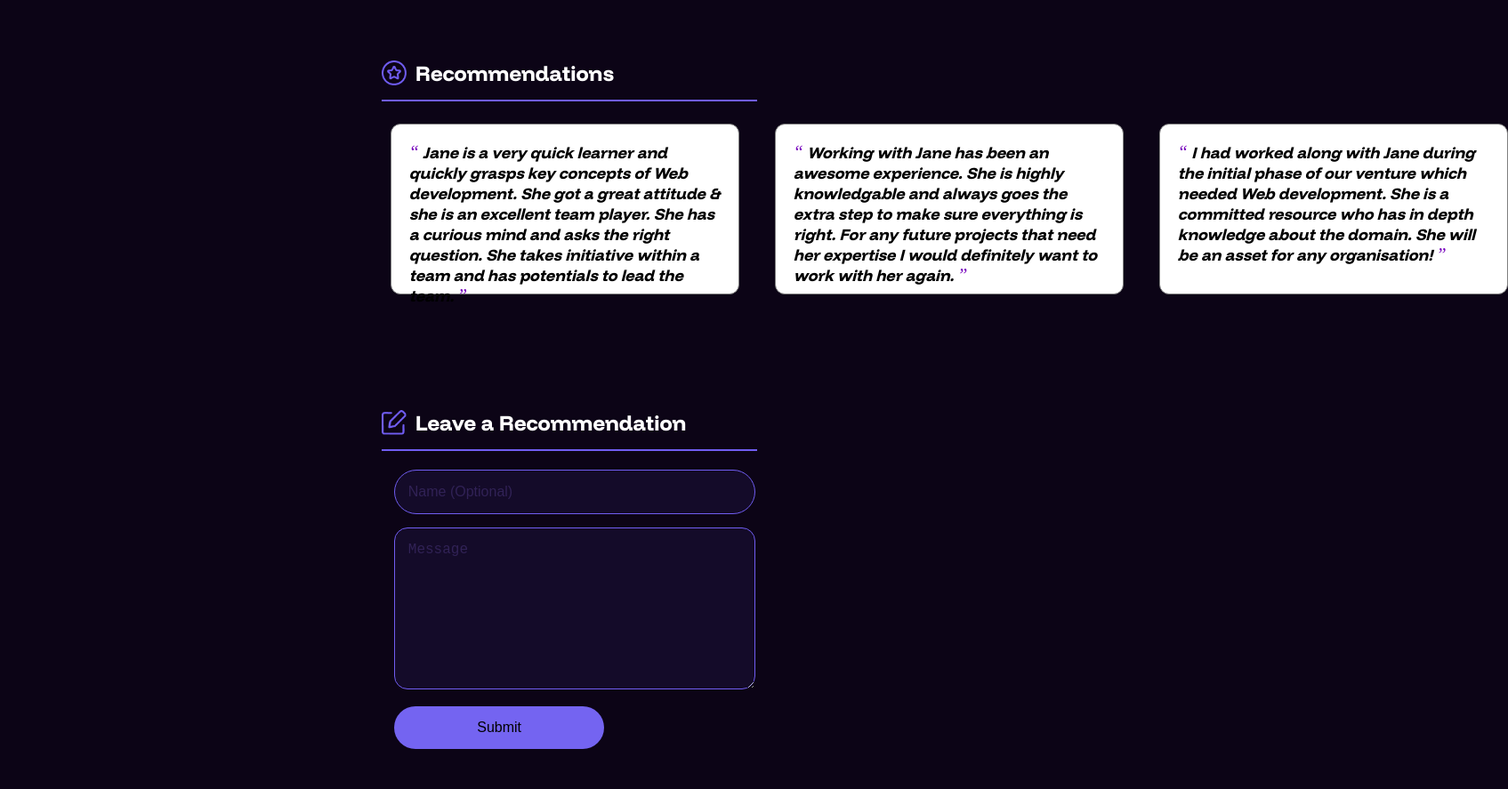
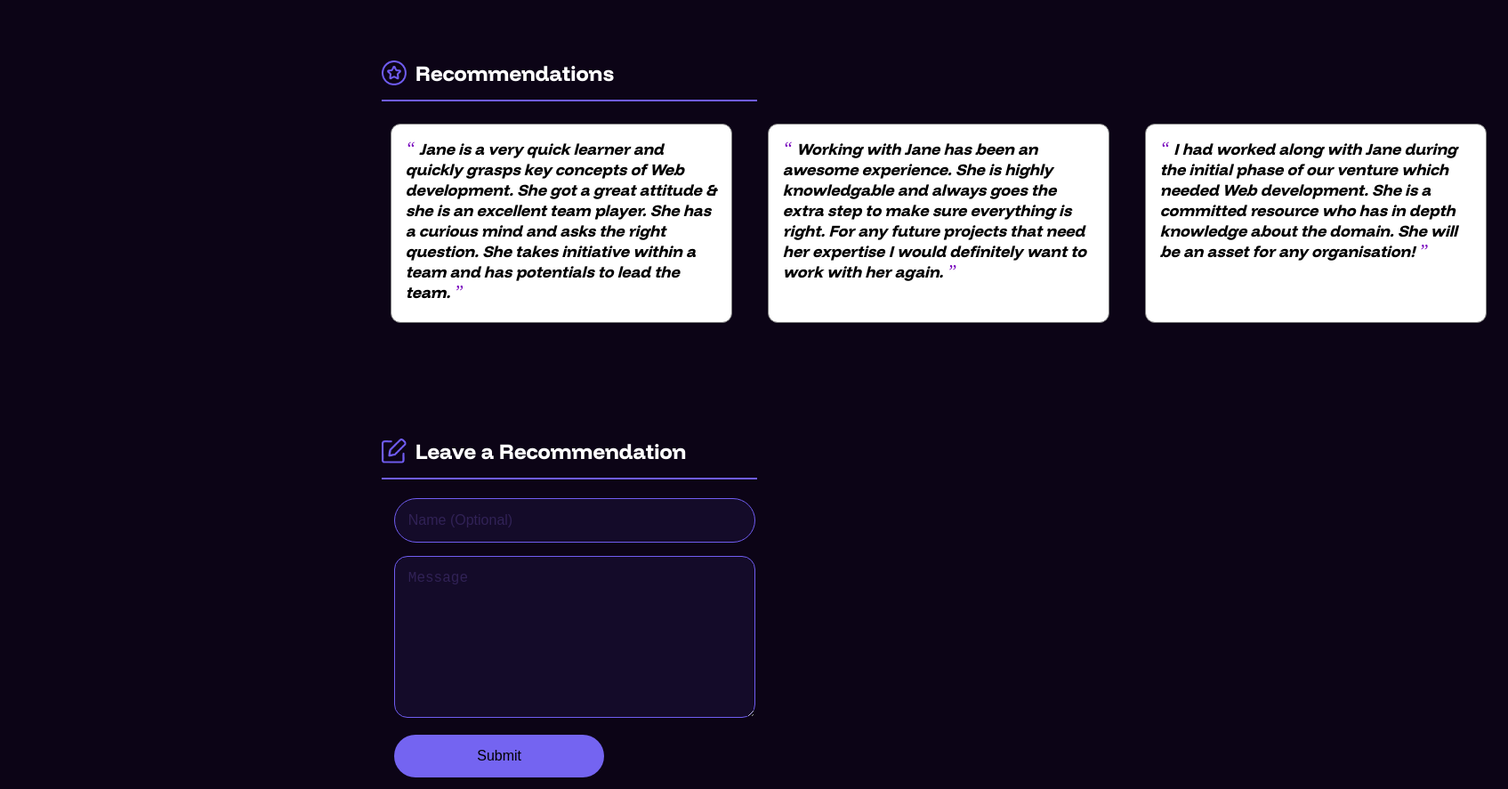
Before and after one commit to SEBdigitale/github.io, a website built with webpack: page index.html in a window 1280 px wide. Shown: the part 4040-4927 px from the top of the page at 89% size, 1695 px wide, since content can reach past the window. Built offline with nearby package versions, Linux system fonts and the light colour scheme.

Commit message:
Changed the recommendartion bubble
Changed the recommendartion bubble

```diff
--- a/style.css
+++ b/style.css
@@ -292,11 +292,10 @@ p{
     background-color: #fff;
     border-radius: 11px;
     box-shadow: 0 3px 10px var(--primary-shadow);
-    padding: 20px;
     margin: 10px;
     border:1px solid gray;
     font-size: 18px;
-    height:150px
+    height:190px
 }
 
 .recommendation span {
```
